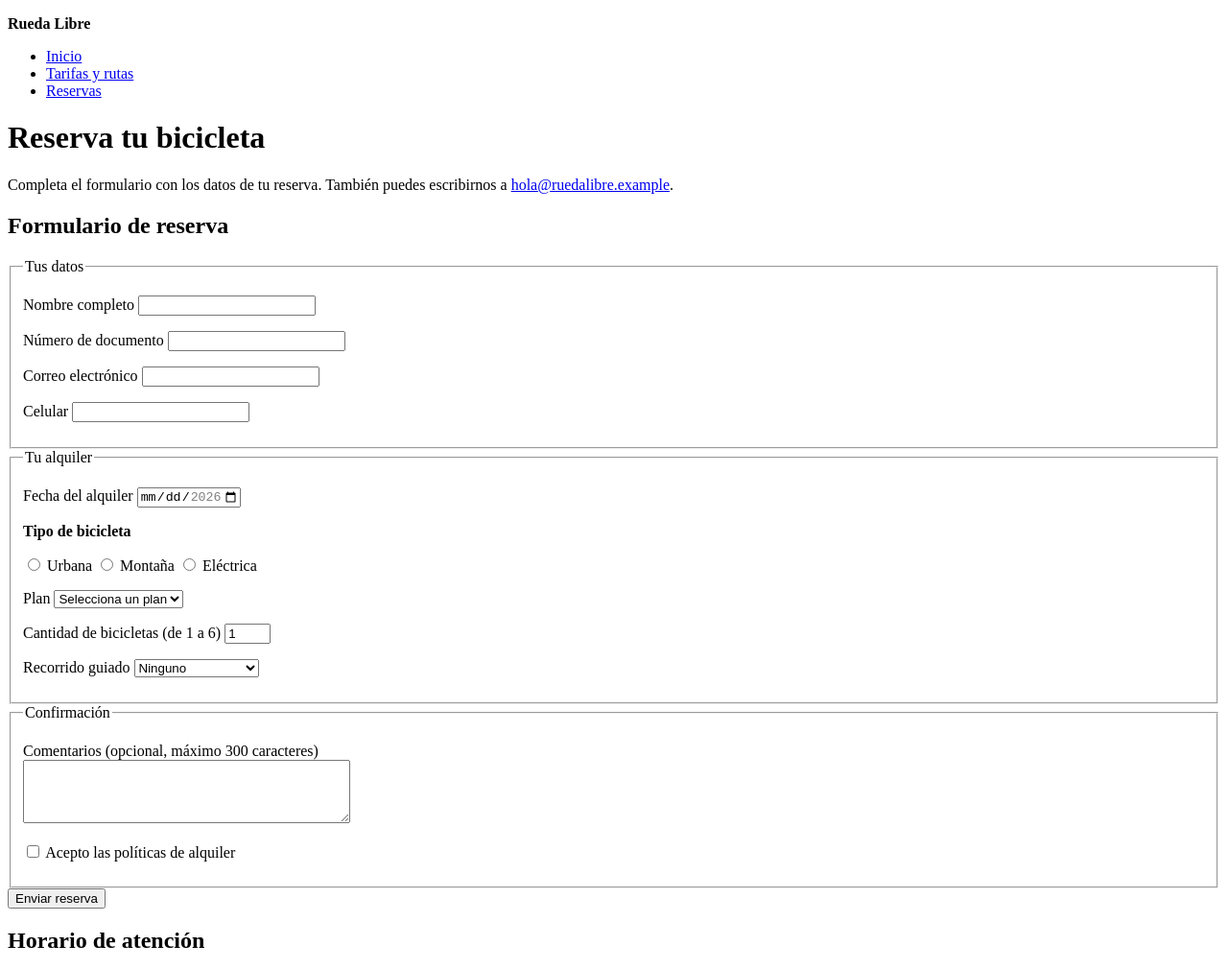
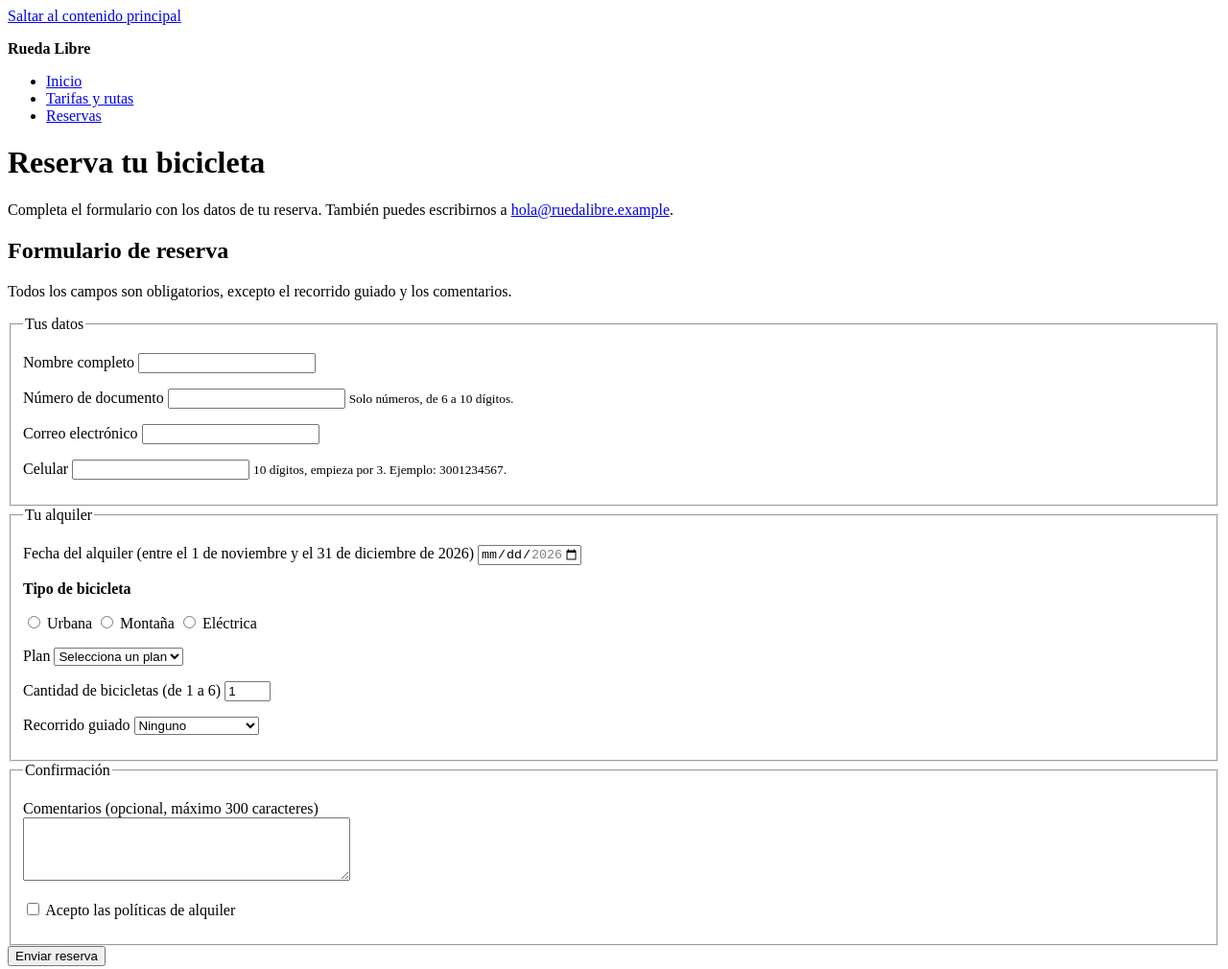
Before and after one commit to feliipevera/rueda-libre, a plain HTML site: page paginas/reservas.html in a window 1280 px wide. Shown: the top 1010 px of the page at 96% size. Drawn offline with Linux system fonts and the light colour scheme.

Commit message:
MiniReto 8: corrige accesibilidad (alt, aria-current, enlace de salto, ayudas del formulario)

```diff
--- a/paginas/reservas.html
+++ b/paginas/reservas.html
@@ -7,18 +7,20 @@
     <title>Reservas | Rueda Libre</title>
 </head>
 <body>
+    <a href="#contenido">Saltar al contenido principal</a>
+
     <header>
         <p><strong>Rueda Libre</strong></p>
         <nav>
             <ul id="menu">
                 <li><a href="../index.html">Inicio</a></li>
                 <li><a href="tarifas.html">Tarifas y rutas</a></li>
-                <li><a href="reservas.html">Reservas</a></li>
+                <li><a href="reservas.html" aria-current="page">Reservas</a></li>
             </ul>
         </nav>
     </header>
 
-    <main>
+    <main id="contenido">
         <h1>Reserva tu bicicleta</h1>
         <p>Completa el formulario con los datos de tu reserva. También puedes escribirnos a
             <a href="mailto:hola@ruedalibre.example">hola@ruedalibre.example</a>.</p>
@@ -27,6 +29,8 @@
             <h2>Formulario de reserva</h2>
 
             <form action="#" method="post">
+                <!-- NUEVO: instrucción sobre campos obligatorios -->
+                <p>Todos los campos son obligatorios, excepto el recorrido guiado y los comentarios.</p>
 
                 <fieldset>
                     <legend>Tus datos</legend>
@@ -42,7 +46,9 @@
                         <input type="text" id="documento" name="documento"
                                required pattern="[0-9]{6,10}" maxlength="10"
                                inputmode="numeric"
+                               aria-describedby="ayuda-documento"
                                title="Solo números, entre 6 y 10 dígitos (sin puntos ni espacios)">
+                        <small id="ayuda-documento">Solo números, de 6 a 10 dígitos.</small>
                     </p>
 
                     <p>
@@ -56,7 +62,9 @@
                         <input type="tel" id="celular" name="celular"
                                required pattern="3[0-9]{9}" maxlength="10"
                                autocomplete="tel"
+                               aria-describedby="ayuda-celular"
                                title="10 dígitos, debe empezar por 3. Ejemplo: 3001234567">
+                        <small id="ayuda-celular">10 dígitos, empieza por 3. Ejemplo: 3001234567.</small>
                     </p>
                 </fieldset>
 
@@ -64,13 +72,14 @@
                     <legend>Tu alquiler</legend>
 
                     <p>
-                        <label for="fecha">Fecha del alquiler</label>
+                        <label for="fecha">Fecha del alquiler (entre el 1 de noviembre y el 31 de diciembre de 2026)</label>
                         <input type="date" id="fecha" name="fecha"
                                required min="2026-11-01" max="2026-12-31">
                     </p>
 
-                    <p><strong>Tipo de bicicleta</strong></p>
-                    <p>
+                    <!-- CAMBIO: el título ahora nombra al grupo de radios -->
+                    <p id="titulo-tipo"><strong>Tipo de bicicleta</strong></p>
+                    <p role="group" aria-labelledby="titulo-tipo">
                         <input type="radio" id="tipo-urbana" name="tipo_bicicleta" value="urbana" required>
                         <label for="tipo-urbana">Urbana</label>
 
```
Also changed, not shown: paginas/tarifas.html (+10 -5 lines).
